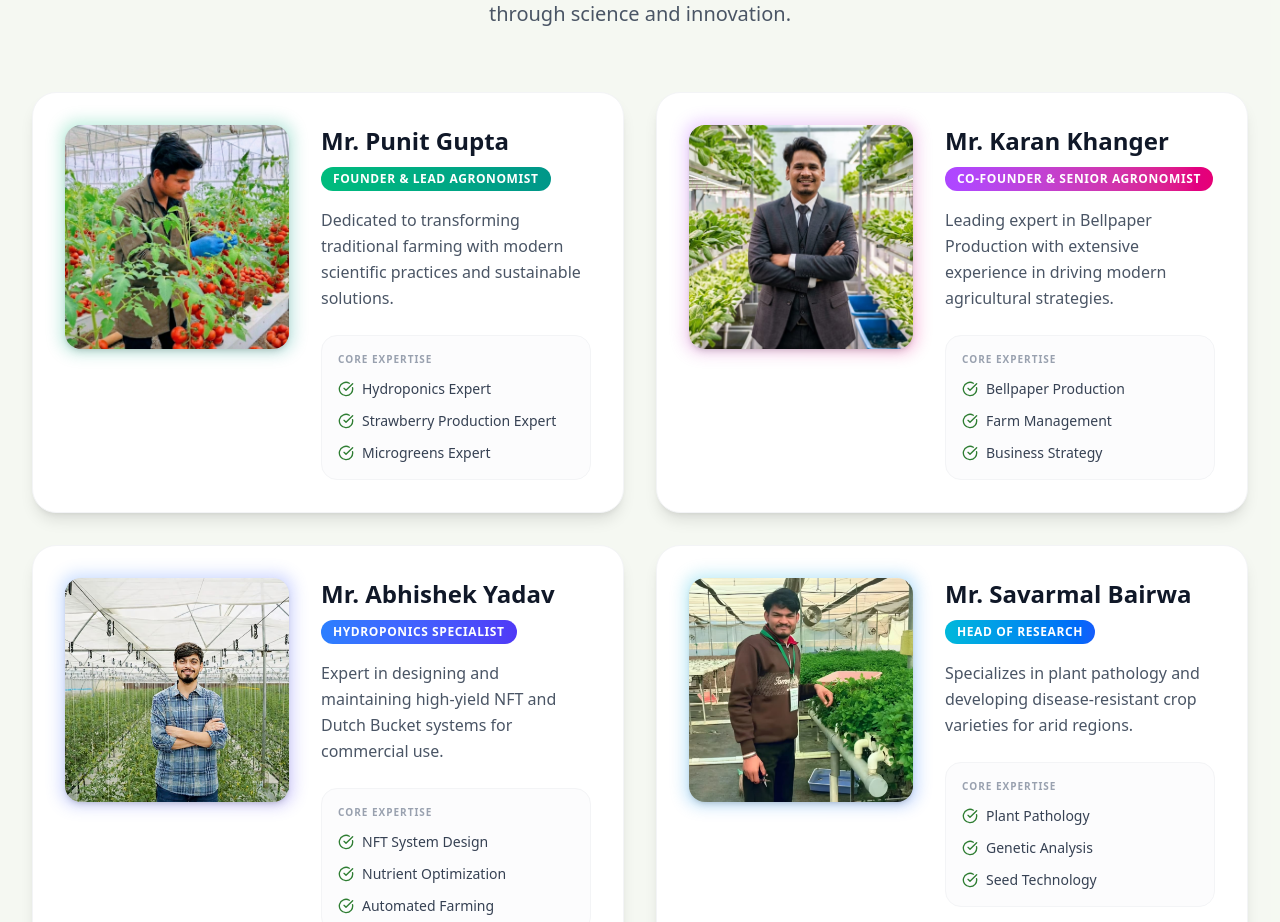
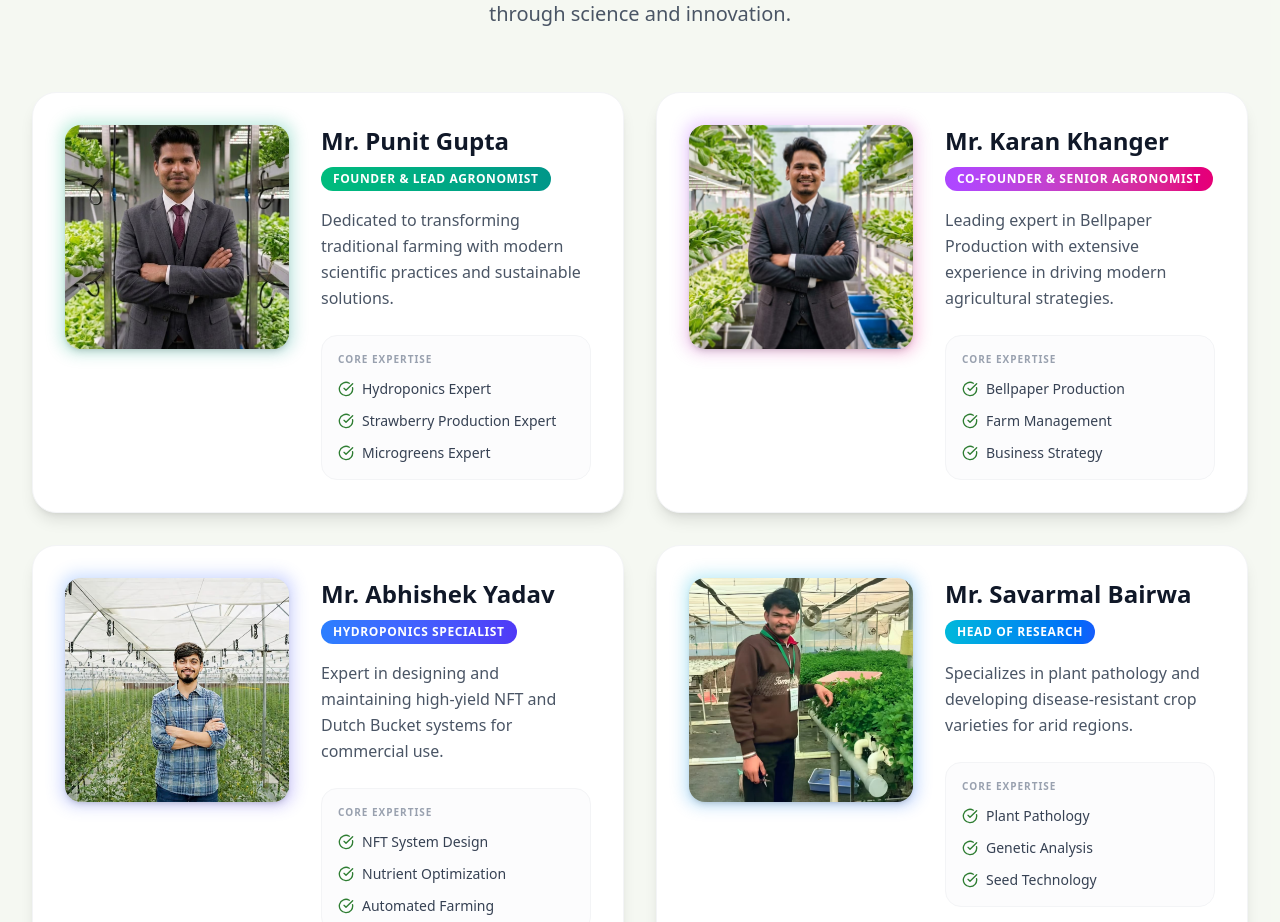
Before and after one commit to connectagroharbour/agroharbour, a React (Vite) app: page /about in a window 1280 px wide. Shown: the part 1930-2852 px from the top of the page. Built offline with nearby package versions, Linux system fonts and the light colour scheme.

Commit message:
feat: update About page and add team member images

```diff
--- a/src/app/pages/About.jsx
+++ b/src/app/pages/About.jsx
@@ -44,7 +44,7 @@ export function About() {
       name: "Mr. Punit Gupta",
       role: "Founder & Lead Agronomist",
       bio: "Dedicated to transforming traditional farming with modern scientific practices and sustainable solutions.",
-      image: "pic2.jpeg",
+      image: "punit.jpeg",
       gradient: "from-emerald-500 to-teal-600",
       expertise: ["Hydroponics Expert", "Strawberry Production Expert", "Microgreens Expert"],
       social: { linkedin: "#", mail: "mailto:punit@agroharbour.com" }
```
Also changed, not shown: public/pic1.jpeg, public/punit.jpeg (added).
